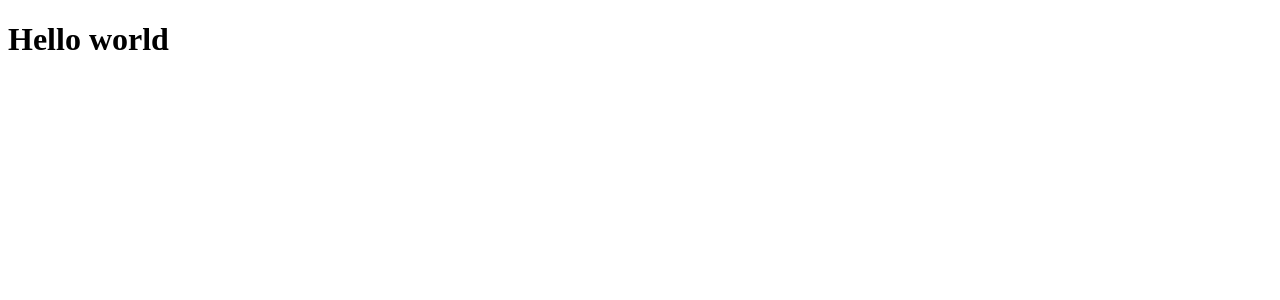
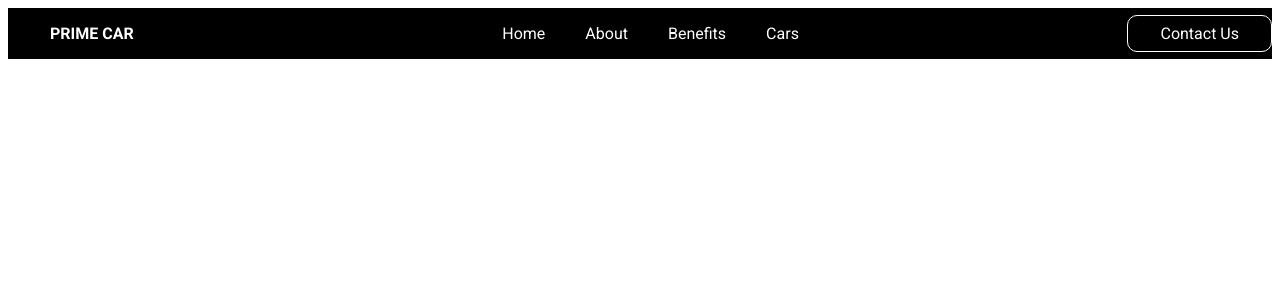
Before and after one commit to DeLettenhove/prime-carr, a React (Create React App) app: page / in a window 1280 px wide. Shown: the top 300 px of the page. Built offline with nearby package versions, Linux system fonts and the light colour scheme.

Commit message:
Create header component

```diff
--- a/public/index.html
+++ b/public/index.html
@@ -3,6 +3,7 @@
   <head>
     <meta charset="utf-8" />
     <meta name="viewport" content="width=device-width, initial-scale=1" />
+    <link rel="stylesheet" href="style.css" />
     <title>React App</title>
   </head>
   <body>
--- /dev/null
+++ b/public/style.css
@@ -0,0 +1,5 @@
+@import url('https://fonts.googleapis.com/css2?family=Roboto:wght@400;700&display=swap');
+
+* {
+  font-family: 'Roboto', sans-serif;
+}
--- a/src/App.js
+++ b/src/App.js
@@ -1,5 +1,7 @@
+import Header from './components/header/Header'
+
 function App() {
-  return <h1>Hello world</h1>
+  return <Header />
 }
 
 export default App
--- /dev/null
+++ b/src/components/header/Header.js
@@ -0,0 +1,45 @@
+import styles from './header.module.css'
+
+import logo from '../../assets/logo.png'
+
+const menuItems = [
+  {
+    id: 0,
+    value: 'Home',
+  },
+  {
+    id: 1,
+    value: 'About',
+  },
+  {
+    id: 2,
+    value: 'Benefits',
+  },
+  {
+    id: 3,
+    value: 'Cars',
+  },
+]
+
+const Header = () => {
+  const menuList = menuItems.map((item) => {
+    return (
+      <li key={item.id} className={styles.menuItem}>
+        {item.value}
+      </li>
+    )
+  })
+
+  return (
+    <div className={styles.wrapper}>
+      <div className={styles.logo}>
+        <img src={logo} alt="Logo" className={styles.logoImg} />
+        <span className={styles.logoTitle}>prime car</span>
+      </div>
+      <ul className={styles.menu}>{menuList}</ul>
+      <button className={styles.button}>Contact Us</button>
+    </div>
+  )
+}
+
+export default Header
--- /dev/null
+++ b/src/components/header/header.module.css
@@ -0,0 +1,55 @@
+.wrapper {
+  display: flex;
+  justify-content: space-between;
+  align-items: center;
+  color: #fff;
+  background-color: #000;
+}
+
+.logo {
+  display: flex;
+  align-items: center;
+  column-gap: 10px;
+}
+
+.logo:hover {
+  cursor: pointer;
+}
+
+.logoImg {
+  width: 32px;
+  height: 32px;
+}
+
+.logoTitle {
+  font-weight: bold;
+  text-transform: uppercase;
+}
+
+.menu {
+  display: flex;
+  column-gap: 40px;
+}
+
+.menuItem {
+  list-style: none;
+}
+
+.menuItem:hover {
+  cursor: pointer;
+  text-decoration: underline;
+}
+
+.button {
+  padding: 8px 32px;
+  font-size: 16px;
+  color: #fff;
+  background-color: transparent;
+  border: 1px solid #fff;
+  border-radius: 10px;
+}
+
+.button:hover {
+  cursor: pointer;
+  text-decoration: underline;
+}
```
Also changed, not shown: src/assets/logo.png (added).
